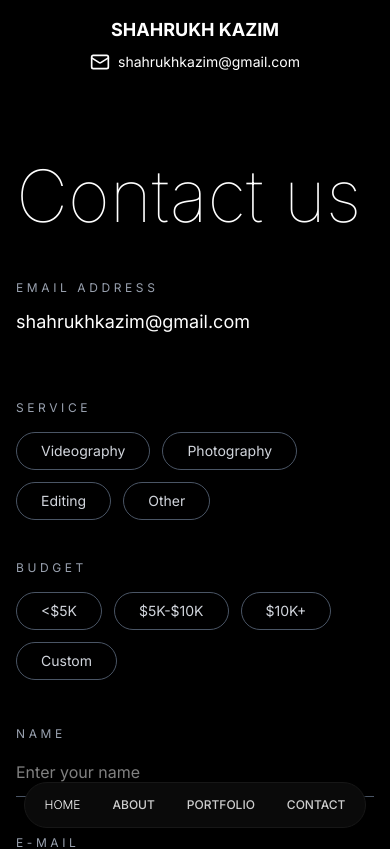
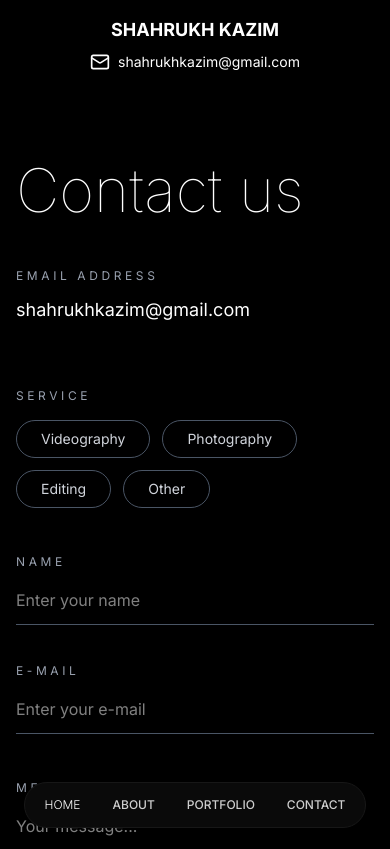
Before and after one commit to 404annas/warp-animated, a React (Vite) app: page /contact in a window 390 px wide. Shown: the top 849 px of the page. Built offline with nearby package versions, Linux system fonts and the light colour scheme.

Commit message:
Responsive Fixes 3

```diff
--- a/src/components/Contact.jsx
+++ b/src/components/Contact.jsx
@@ -65,7 +65,7 @@ const Contact = () => {
       <div className="w-full max-w-7xl mx-auto grid grid-cols-1 lg:grid-cols-2 gap-16 lg:gap-8">
         {/* Left Section: Contact Info */}
         <div className="flex flex-col justify-between">
-          <h1 className="text-7xl sm:text-8xl font-thin leading-none">
+          <h1 className="text-6xl sm:text-8xl font-thin leading-none">
             Contact us
           </h1>
           <div className="grid grid-cols-1 sm:grid-cols-2 gap-8 mt-12 lg:mt-0">
@@ -98,7 +98,7 @@ const Contact = () => {
           </div>
 
           {/* Budget Selection */}
-          <div>
+          {/* <div>
             <h3 className="text-xs uppercase tracking-[0.3em] text-gray-400 mb-4">
               Budget
             </h3>
@@ -113,7 +113,6 @@ const Contact = () => {
               ))}
             </div>
 
-            {/* NEW: Conditionally rendered custom budget input */}
             <AnimatePresence>
               {selectedBudget === "Custom" && (
                 <motion.div
@@ -142,7 +141,7 @@ const Contact = () => {
                 </motion.div>
               )}
             </AnimatePresence>
-          </div>
+          </div> */}
 
           {/* Name and Email Inputs */}
           <div className="grid grid-cols-1 md:grid-cols-2 gap-8">
```
